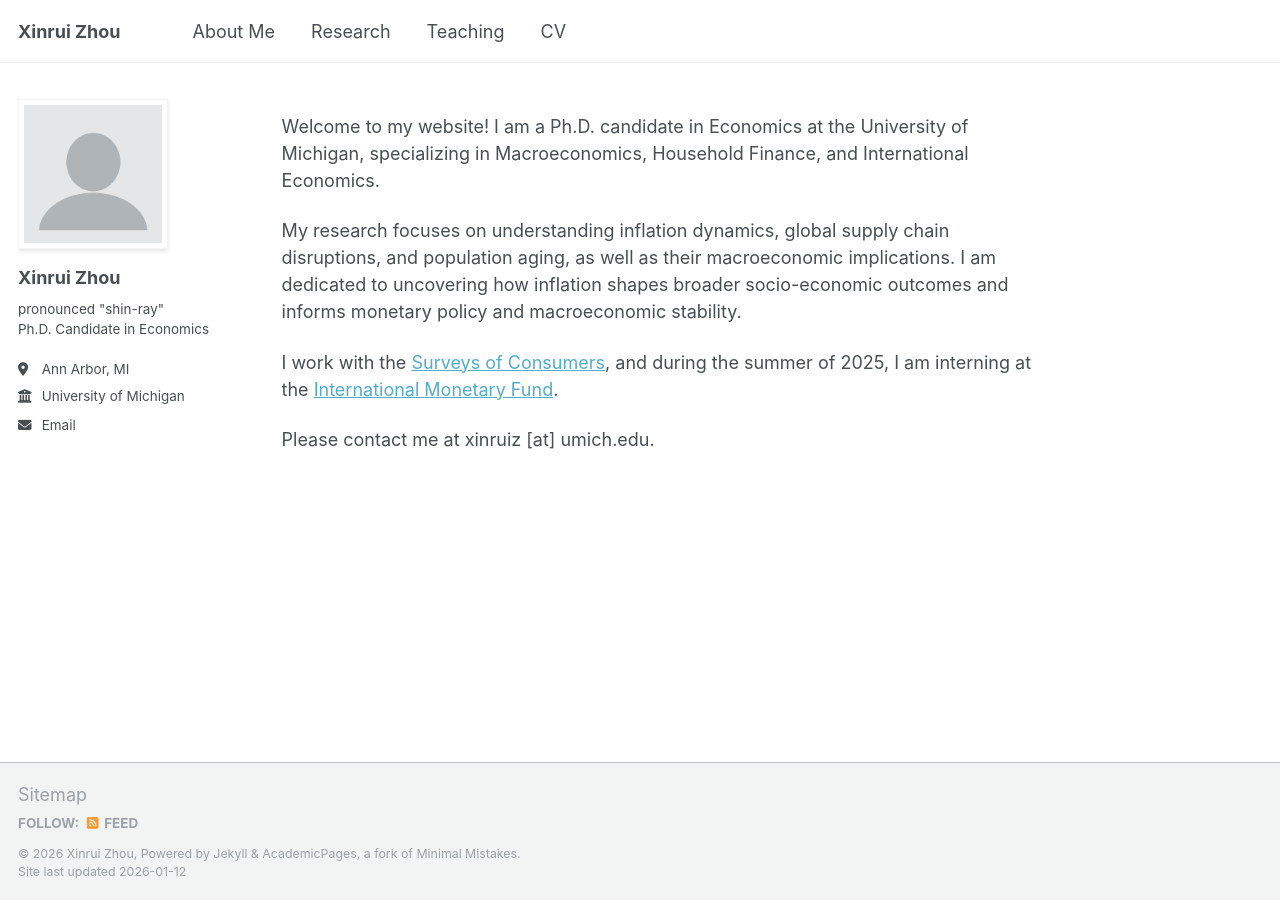
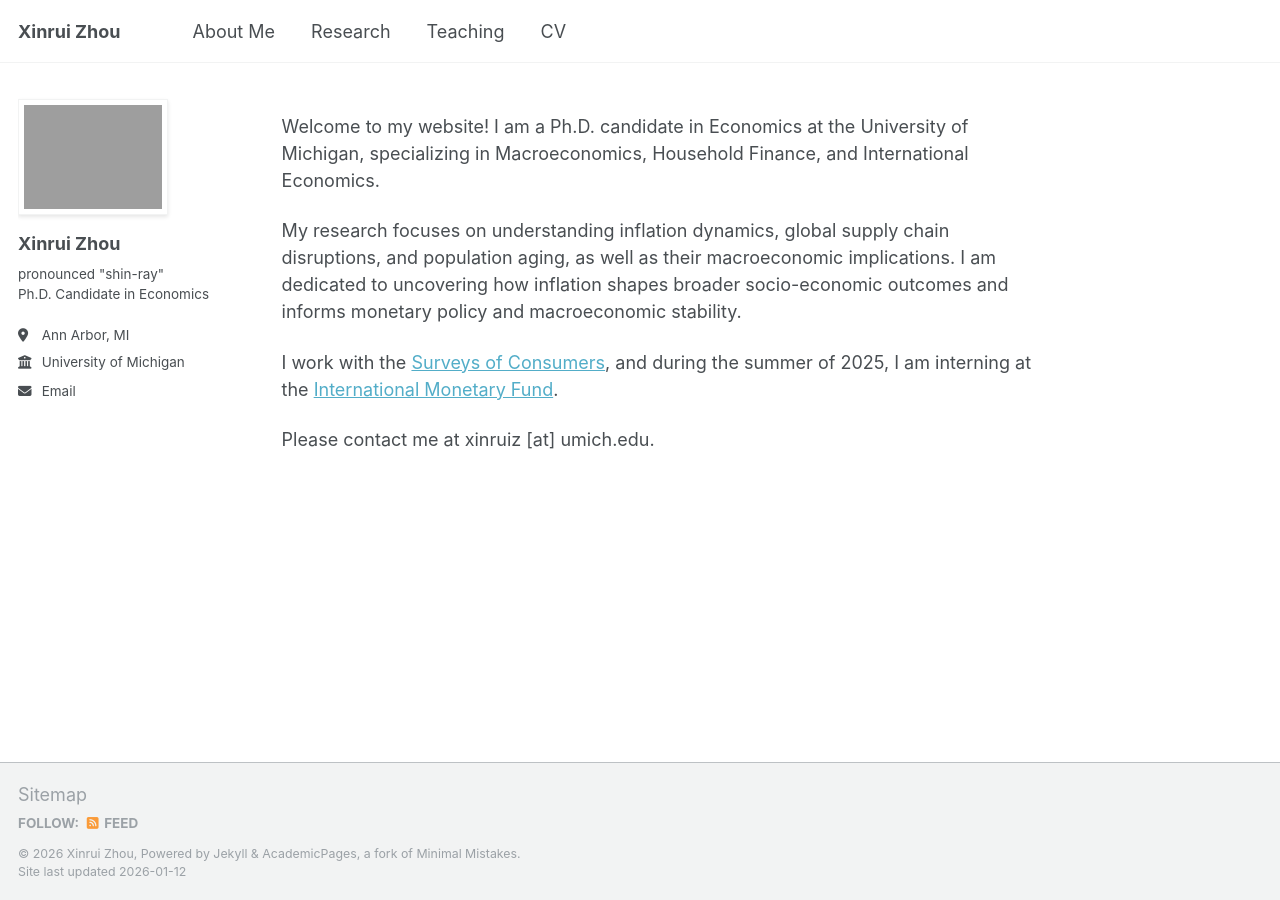
Before and after one commit to xruizhou/xruizhou.github.io, a Jekyll site: the page built from _pages/about.md, in a window 1280 px wide. Built offline with Jekyll 4.4.1, drawn with Linux system fonts in a browser that asks for light colours; a script that is not in the unit is left out.

Commit message:
Update _config.yml

```diff
--- a/_config.yml
+++ b/_config.yml
@@ -24,7 +24,7 @@ repository               : "xruizhou/xruizhou.github.io"
 #               Additional customization can be done by editing /_includes/author-profile.html
 author:
   # Biographic information
-  avatar           : "profile.png"
+  avatar           : "xinrui.JPG"
   name             : "Xinrui Zhou"
   pronouns         : # example: "she/her"
   bio         : "pronounced \"shin-ray\"<br>Ph.D. Candidate in Economics"
```
